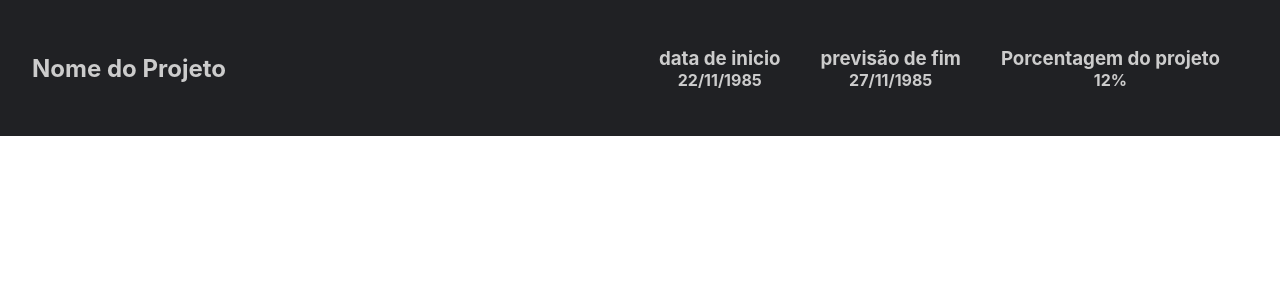
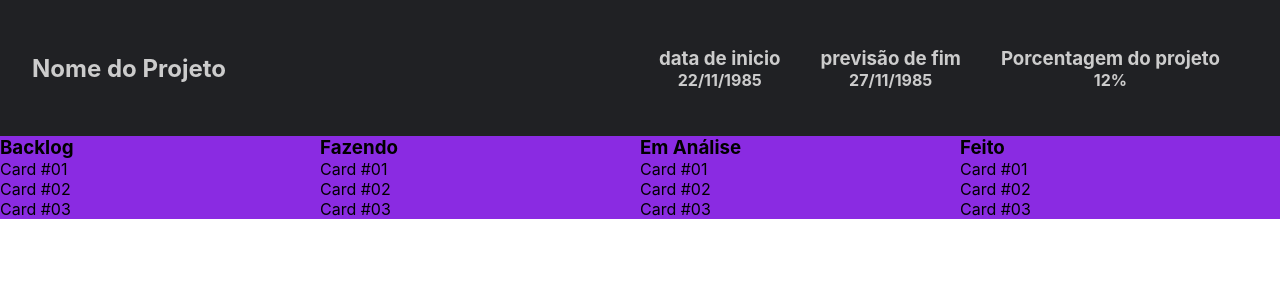
Before and after one commit to OliveiraBRE/sistema-gerenciamento-processos-front-pit2, a React (Create React App) app: page / in a window 1280 px wide. Shown: the top 300 px of the page. Built offline with nearby package versions, Linux system fonts and the light colour scheme.

Commit message:
build: kanban columns

```diff
--- /dev/null
+++ b/src/PAINEL/Column.css
@@ -0,0 +1,10 @@
+.column {
+  display: flex;
+}
+
+.column {
+  width: 100vw;
+  justify-content: center;
+  flex-direction: column;
+  background-color: blueviolet;
+}
--- /dev/null
+++ b/src/PAINEL/Column.js
@@ -0,0 +1,18 @@
+import React from "react";
+
+import './Column.css';
+
+const Column = (props) => {
+  return (
+    <div className="column">
+      <div className="column-title"><h3>{props.title}</h3></div>
+      <ul className="column-cards">
+        <li className="column-cards_card">Card #01</li>
+        <li className="column-cards_card">Card #02</li>
+        <li className="column-cards_card">Card #03</li>
+      </ul>
+    </div>
+  );
+}
+
+export default Column;
--- a/src/PAINEL/Painel.css
+++ b/src/PAINEL/Painel.css
@@ -0,0 +1,4 @@
+.columns {
+  display: flex;
+
+}
--- a/src/PAINEL/Painel.js
+++ b/src/PAINEL/Painel.js
@@ -1,10 +1,19 @@
 import React, { Fragment } from "react";
 import SideBar from "./SideBar";
+import Column from "./Column";
+
+import './Painel.css';
 
 const Painel = () => {
-  return(
+  return (
     <Fragment>
-      <SideBar/>
+      <SideBar />
+      <div className="columns">
+        <Column title="Backlog" />
+        <Column title="Fazendo" />
+        <Column title="Em Análise" />
+        <Column title="Feito" />
+      </div>
     </Fragment>
   );
 }
```
